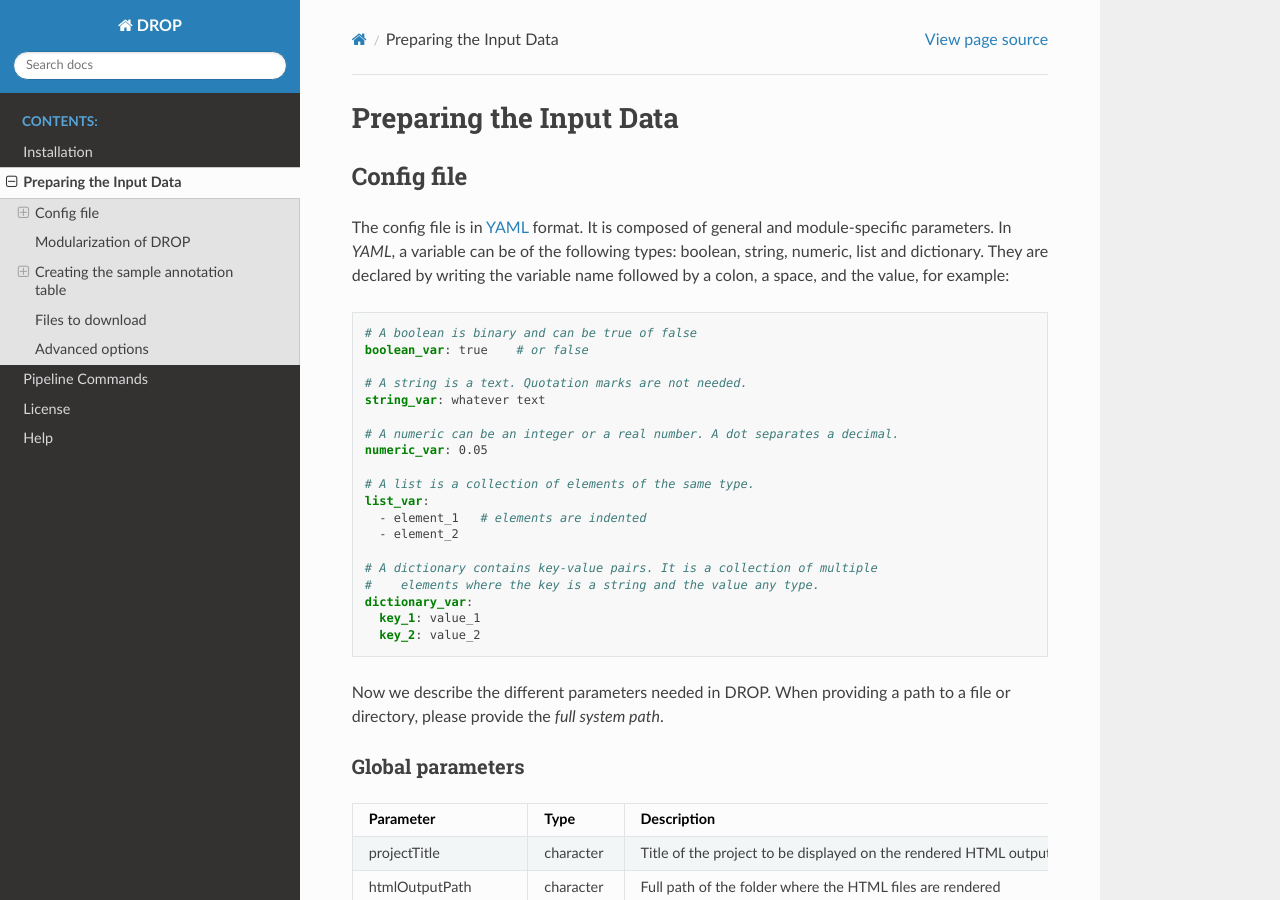
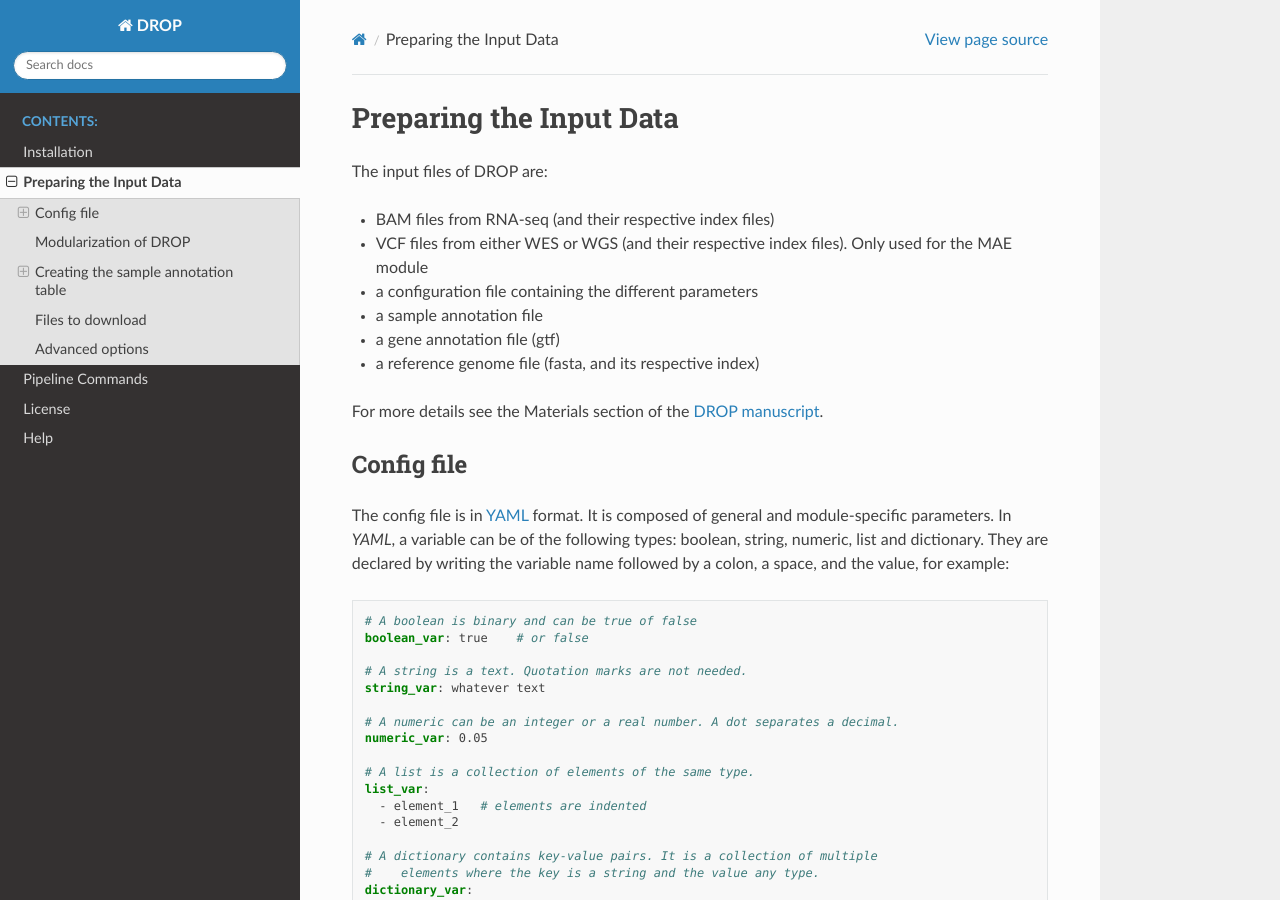
Before and after one commit to gagneurlab/drop, a Sphinx documentation site: the page built from docs/source/prepare.rst, in a window 1280 px wide and 900 px high. Built offline with Sphinx 7.4.7 and the Read the Docs theme 2.0.0, drawn with Linux system fonts in a browser that asks for light colours.

Commit message:
update input files

```diff
--- a/docs/source/prepare.rst
+++ b/docs/source/prepare.rst
@@ -1,5 +1,17 @@
 Preparing the Input Data
 ========================
+
+The input files of DROP are:
+
+- BAM files from RNA-seq  (and their respective index files)
+- VCF files from either WES or WGS (and their respective index files). Only used for the MAE module
+- a configuration file containing the different parameters
+- a sample annotation file
+- a gene annotation file (gtf)
+- a reference genome file (fasta, and its respective index)
+
+For more details see the Materials section of the `DROP manuscript <https://rdcu.be/cdMmF>`_.
+
 
 Config file
 -----------
```
